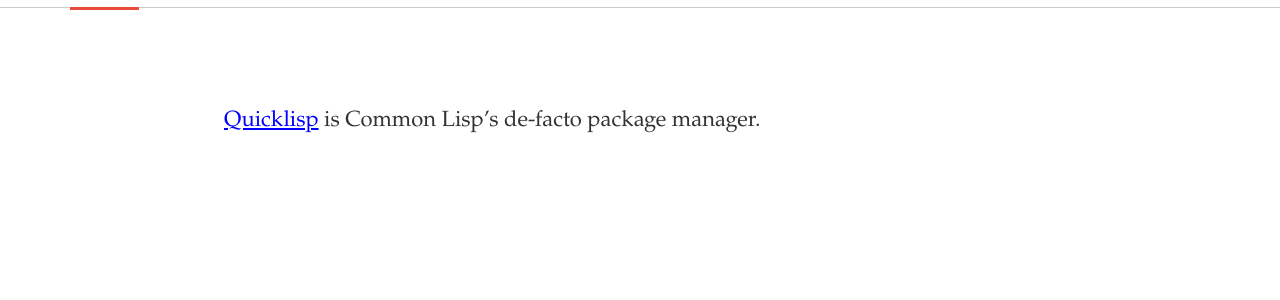
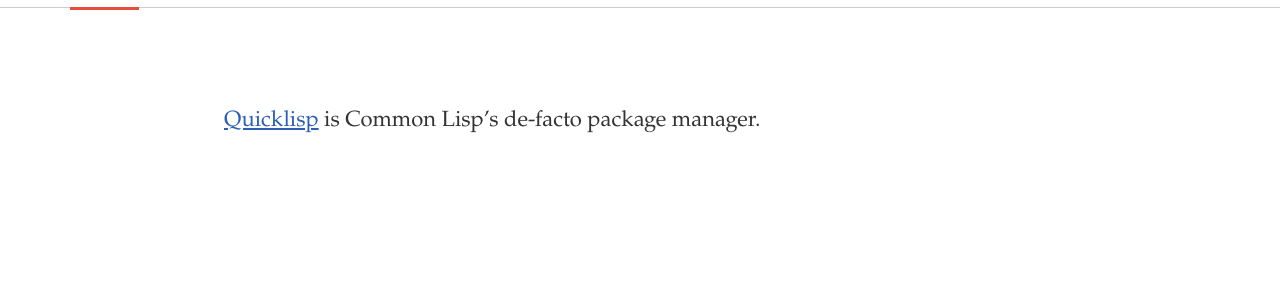
Before and after one commit to LispLang/lisplang.github.io, a Jekyll site: the page built from wiki/_posts/2016-01-01-quicklisp.md, in a window 1280 px wide. Shown: the part 342-642 px from the top of the page. Built offline with Jekyll 4.4.1, drawn with Linux system fonts in a browser that asks for light colours.

Commit message:
Change link color

```diff
--- a/assets/css/wiki.scss
+++ b/assets/css/wiki.scss
@@ -200,7 +200,7 @@
         // Link style
 
         a {
-            color: blue;
+            color: #2d5fb4;
         }
 
         &[hide-links=true] a {
```
